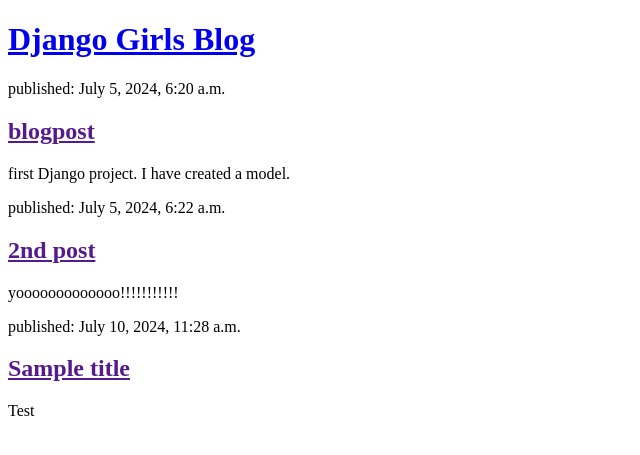
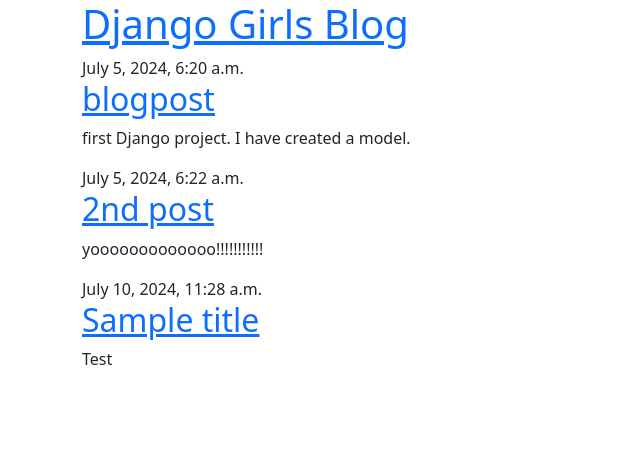
Before and after one commit to J3rry45/my-first-blog, a Django app: page / in a window 1280 px wide. Shown: the top 455 px of the page, without its empty margins (0-640 px from the left). Run offline with Django 5.2, Linux system fonts and the light colour scheme; data comes from the database, SQL or seed files in the repository.

Commit message:
Added view and template for detailed blog post as well as CSS for the site.

```diff
--- /dev/null
+++ b/blog/templates/base.html
@@ -0,0 +1,25 @@
+{% load static %}
+
+<html>
+    <head>
+            <link rel="stylesheet" href="https://cdn.jsdelivr.net/npm/bootstrap@5.1.3/dist/css/bootstrap.min.css" integrity="sha384-1BmE4kWBq78iYhFldvKuhfTAU6auU8tT94WrHftjDbrCEXSU1oBoqyl2QvZ6jIW3" crossorigin="anonymous">
+            <link rel="stylesheet" href="{% static 'css/blog.css' %}">
+            <link rel="stylesheet" href="https://fonts.googleapis.com/css?family=Lobster&subset=latin,latin-ext">
+             <title>Django Girls blog</title>
+    </head>
+    <body>
+            <header class="page-header">
+              <div class="container">
+                  <h1><a href="/">Django Girls Blog</a></h1>
+              </div>
+            </header>
+            <main class="container">
+                <div class="row">
+                    <div class="col">
+                    {% block content %}
+                    {% endblock %}
+                    </div>
+                </div>
+            </main>
+        </body>
+</html>
--- a/blog/templates/post_list.html
+++ b/blog/templates/post_list.html
@@ -1,19 +1,14 @@
-<!DOCTYPE html>
-<html>
-    <head>
-        <title>Django Girls blog</title>
-    </head>
-    <body>
-        <header>
-            <h1><a href="/">Django Girls Blog</a></h1>
-        </header>
-        {% for post in posts %}
-        <article>
-            <time>published: {{ post.published_date }}</time>
+{% extends 'base.html' %}
+<h2><a href="{% url 'post_detail' pk=post.pk %}">{{ post.title }}</a></h2>
+
+{% block content %}
+    {% for post in posts %}
+        <article class="post">
+            <time class="date">
+                {{ post.published_date }}
+            </time>
             <h2><a href="">{{ post.title }}</a></h2>
             <p>{{ post.text|linebreaksbr }}</p>
         </article>
     {% endfor %}
-
-    </body>
-</html>
+{% endblock %}
--- a/blog/urls.py
+++ b/blog/urls.py
@@ -2,4 +2,5 @@
 from . import views
 urlpatterns = [
     path('', views.post_list, name='post_list'),
+     path('post/<int:pk>/', views.post_detail, name='post_detail'),
 ]
--- a/blog/views.py
+++ b/blog/views.py
@@ -1,7 +1,10 @@
-from django.shortcuts import render
+from django.shortcuts import render, get_object_or_404
 from django.utils import timezone
 from .models import Post
 
 def post_list(request):
     posts = Post.objects.filter(published_date__lte=timezone.now()).order_by('published_date')
     return render(request, 'post_list.html', {'posts': posts})
+def post_detail(request, pk):
+    post = get_object_or_404(Post, pk=pk)
+    return render(request, 'blog/post_detail.html', {'post': post})
```
Also changed, not shown: blog/templates/post_detail.html (added, +13 -0 lines).
